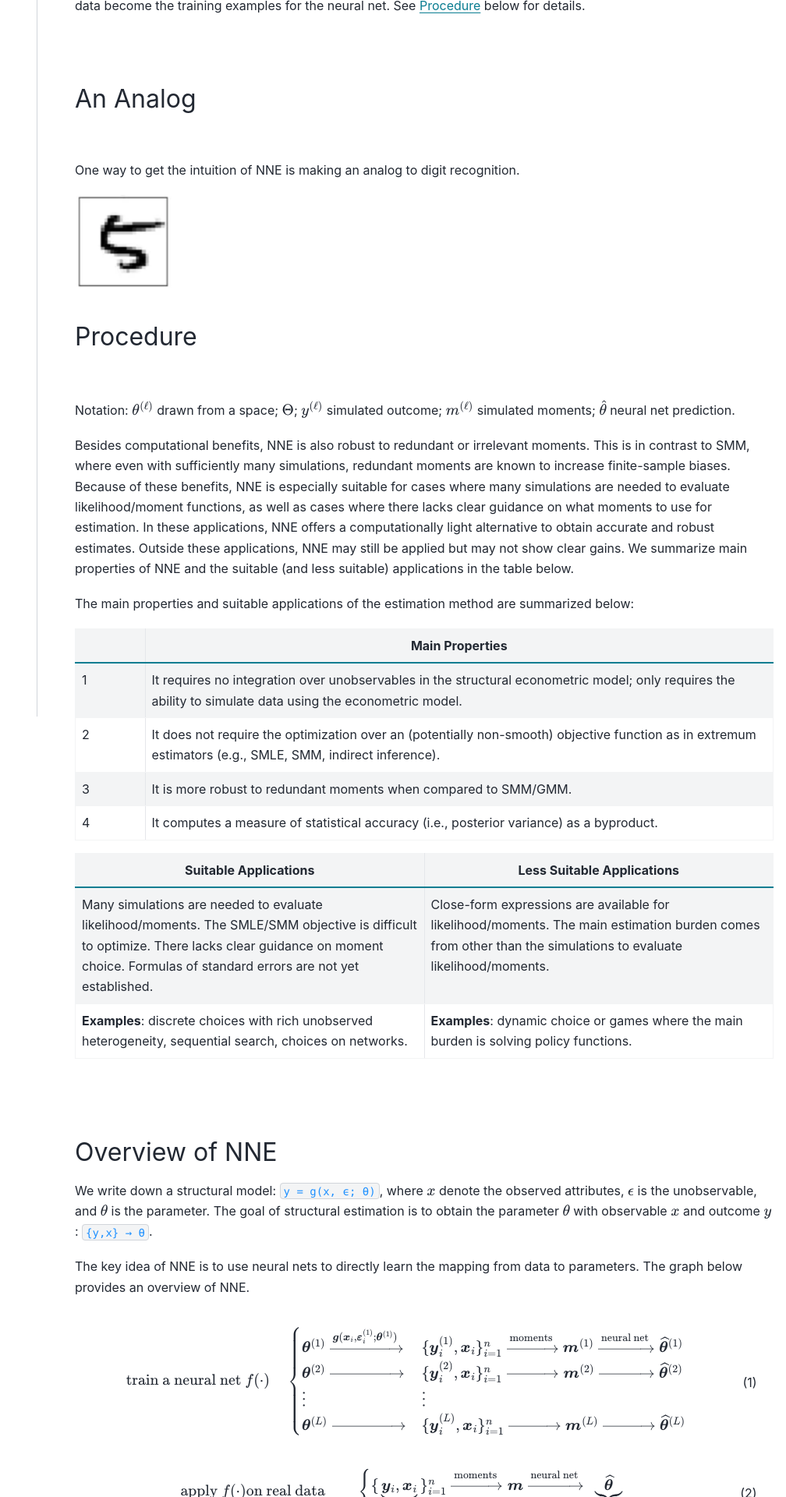
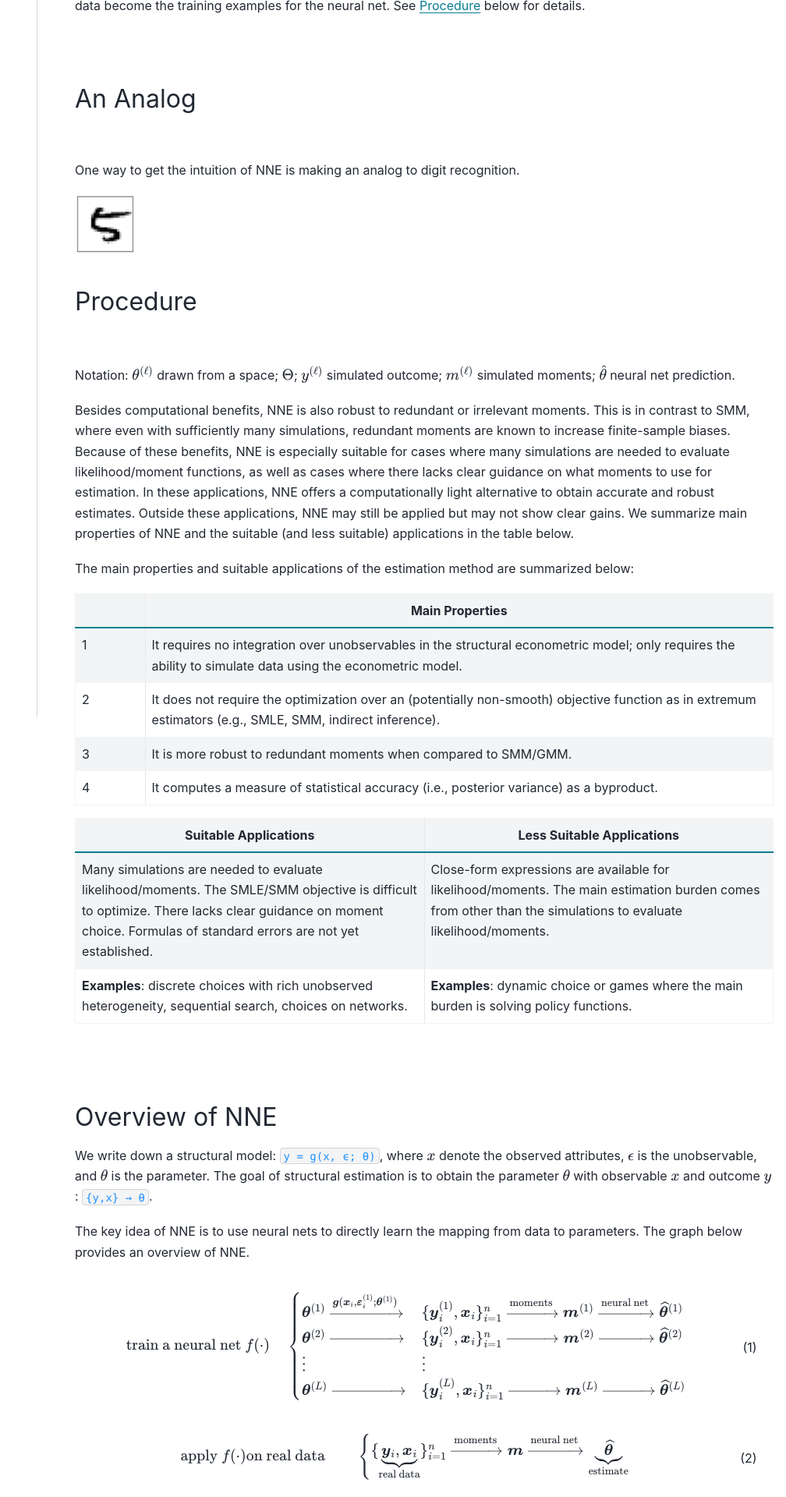
Before and after one commit to nnehome/nnehome.github.io, a Sphinx documentation site: the page built from docs/source/home/home.rst, in a window 1280 px wide. Shown: the part 950-2870 px from the top of the page at 78% size, without its empty margins (272-1280 px from the left). Built offline with Sphinx 7.4.7 and the PyData theme 0.15.4, drawn with Linux system fonts in a browser that asks for light colours.

Commit message:
some change

```diff
--- a/docs/source/home/home.rst
+++ b/docs/source/home/home.rst
@@ -38,7 +38,7 @@ An Analog
 One way to get the intuition of NNE is making an analog to digit recognition.
 
 .. image:: digit_5.png
-  :scale: 80%
+  :scale: 50%
 
 
 
```
